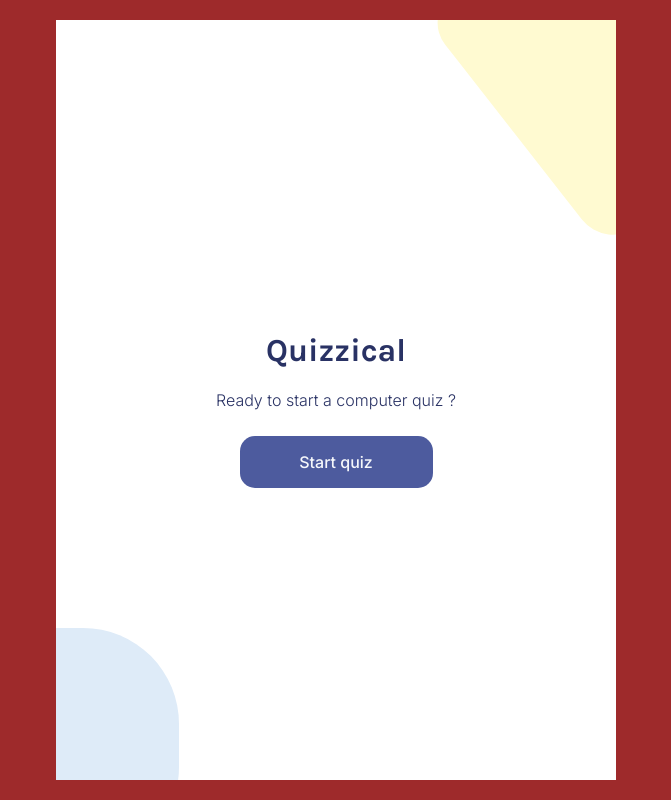
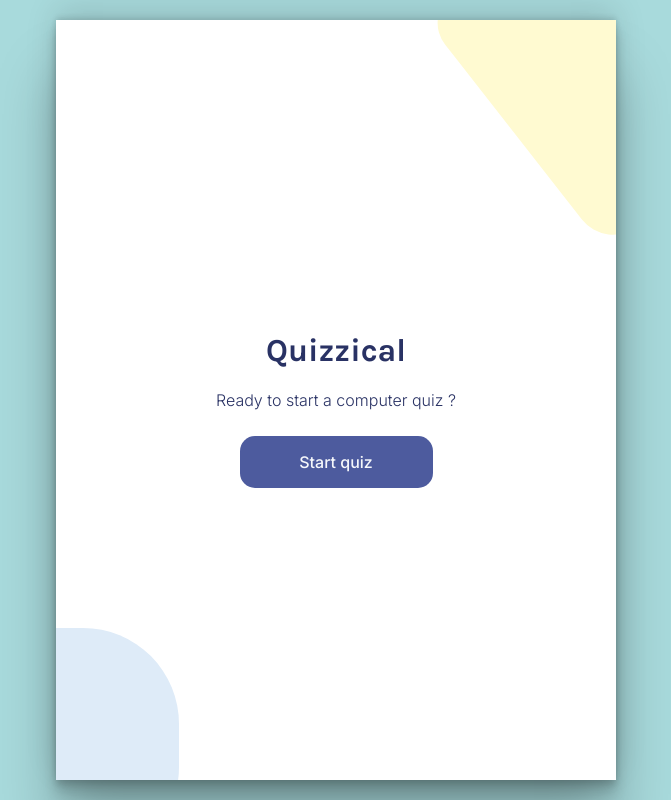
Before and after one commit to Celdama/quizzical, a React (Create React App) app: page / in a window 1280 px wide. Shown: the whole page, without its empty margins (304-975 px from the left). Built offline with nearby package versions, Linux system fonts and the light colour scheme.

Commit message:
GlobalStyle: change background color

```diff
--- a/src/GlobalStyle.js
+++ b/src/GlobalStyle.js
@@ -17,11 +17,12 @@
     justify-content: center;
     align-items: center;
     height: 100vh;
-    background-color: #9e2a2b;
+    background-color: #a8dadc;
   }
 
   .App {
     background-color: #fff;
+    box-shadow: rgba(0, 0, 0, 0.25) 0px 54px 55px, rgba(0, 0, 0, 0.12) 0px -12px 30px, rgba(0, 0, 0, 0.12) 0px 4px 6px, rgba(0, 0, 0, 0.17) 0px 12px 13px, rgba(0, 0, 0, 0.09) 0px -3px 5px;
     /* width: 560px; */
     height: 760px;
     display: flex;
```
